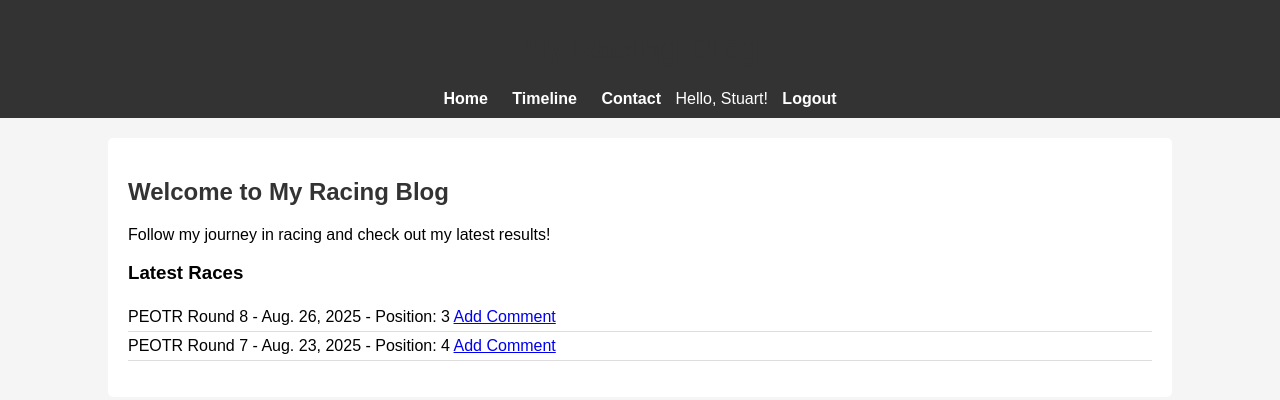
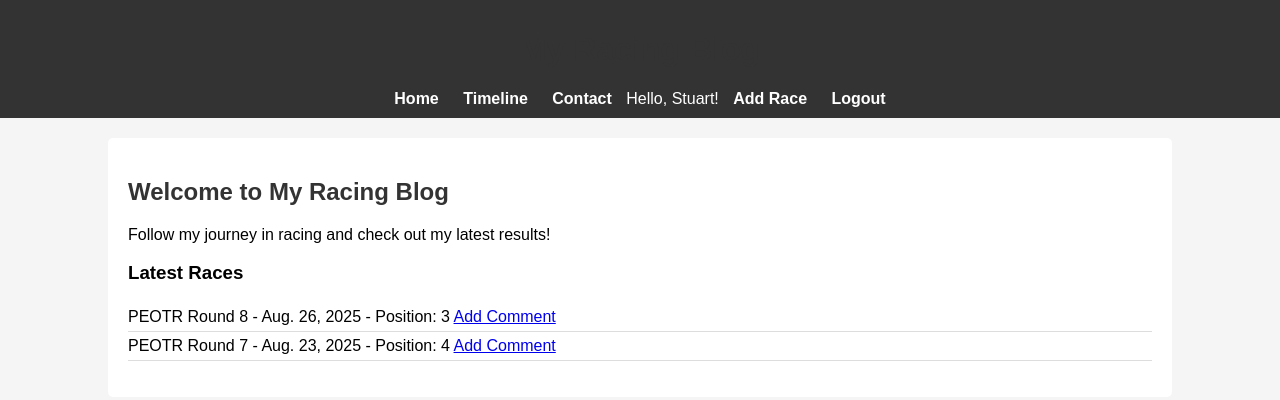
Before and after one commit to YaBoiStui/Django-Capstone, a Django app: page / in a window 1280 px wide. Shown: the top 400 px of the page. Run offline with Django 5.2, Linux system fonts and the light colour scheme; a user stored in the database is signed in; data comes from the database, SQL or seed files in the repository; both versions use the stored data as it was after the commit.

Commit message:
feat(nav): show 'Add Race' button for authenticated users

```diff
--- a/StuartC195/main/templates/home.html
+++ b/StuartC195/main/templates/home.html
@@ -8,8 +8,11 @@
         <a href="{% url 'home' %}">Home</a>
         <a href="{% url 'timeline' %}">Timeline</a>
         <a href="{% url 'contact' %}">Contact</a>
+
         {% if user.is_authenticated %}
             <span>Hello, {{ user.username }}!</span>
+            <a href="{% url 'add_race' %}" class="btn btn-primary">Add Race</a>
+
             <a href="{% url 'logout' %}">Logout</a>
         {% else %}
             <a href="{% url 'login' %}">Login</a>
```
Also changed, not shown: StuartC195/db.sqlite3.
